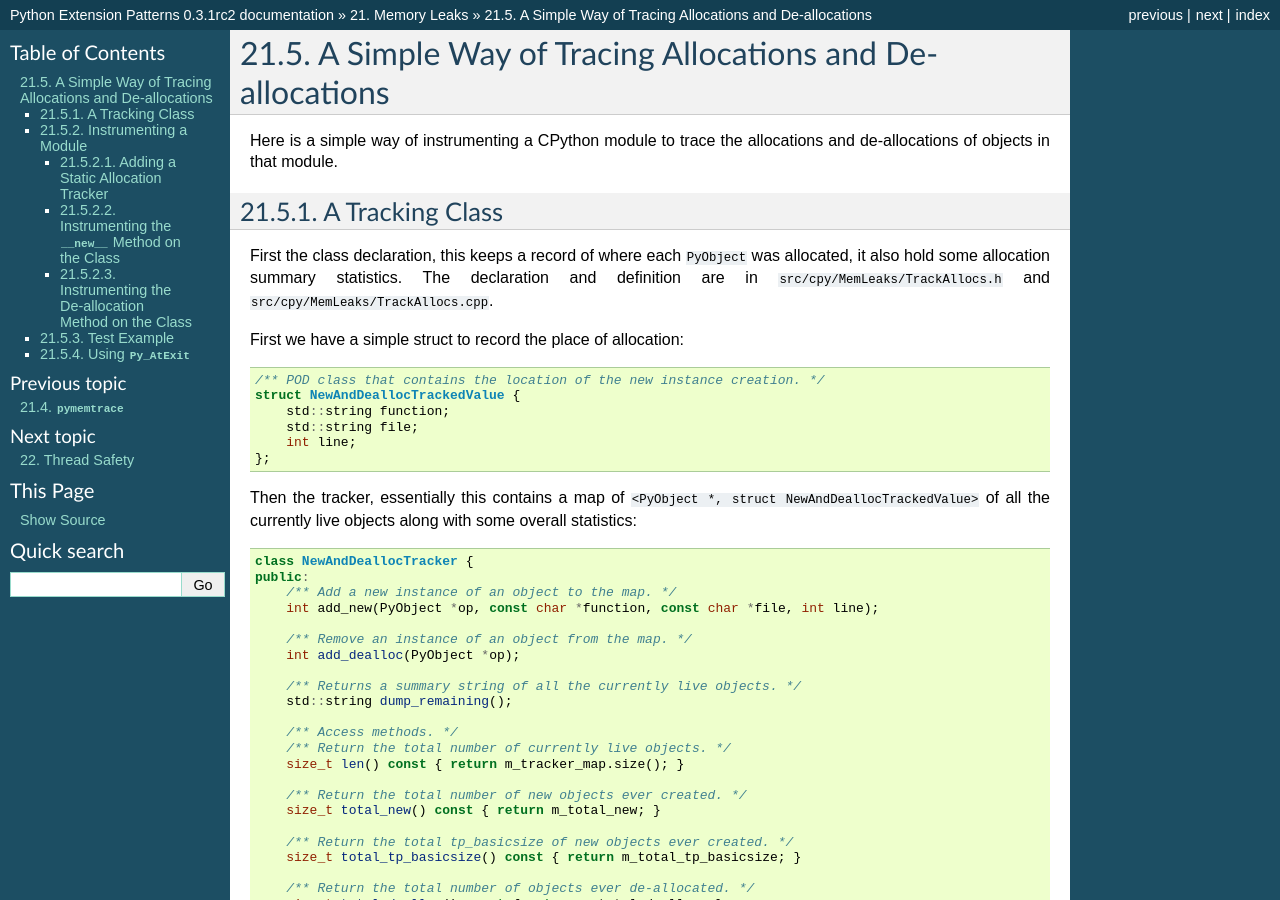
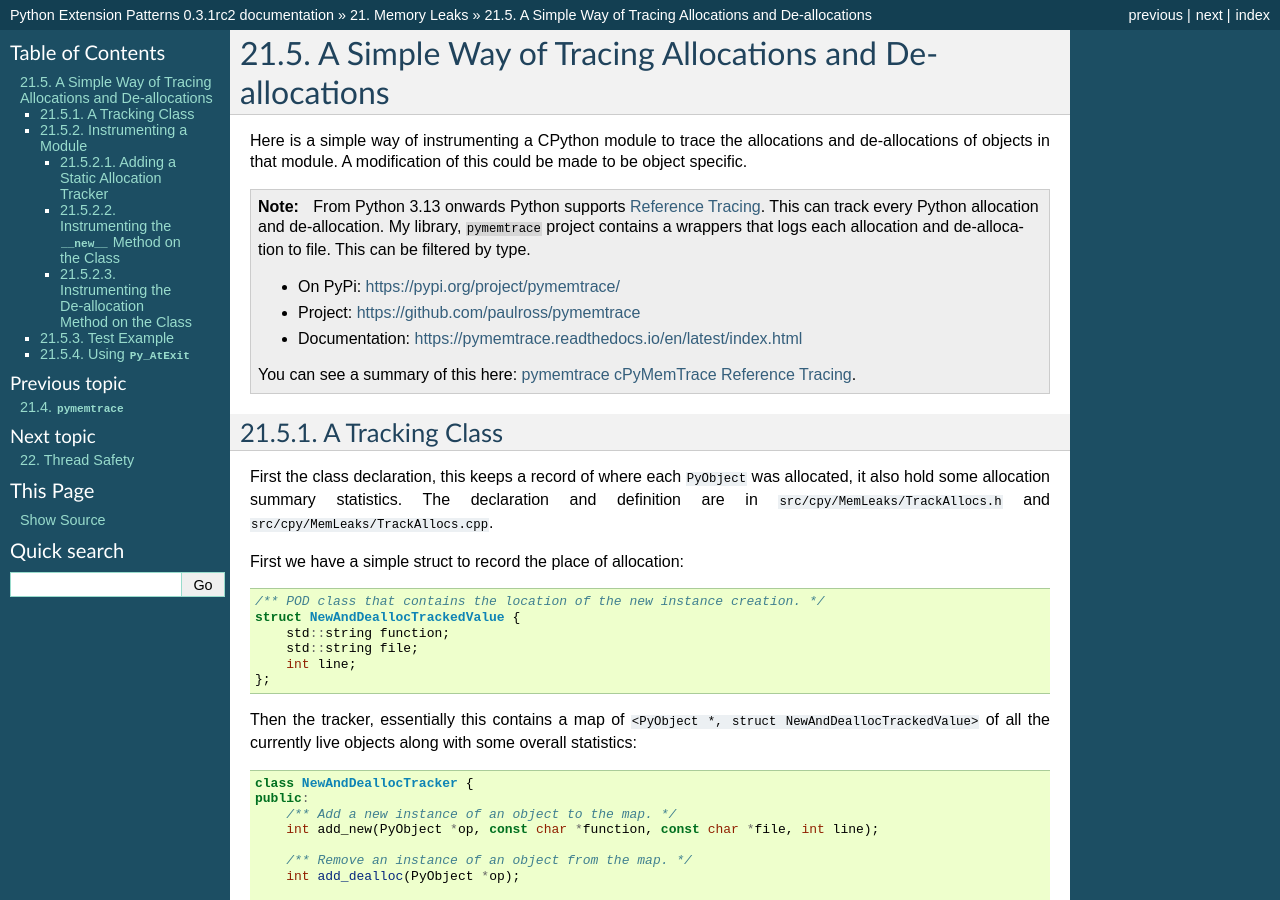
Before and after one commit to paulross/PythonExtensionPatterns, a Sphinx documentation site: the page built from doc/sphinx/source/memory_leaks/trace_allocs.rst, in a window 1280 px wide and 900 px high. Built offline with Sphinx 7.4.7, drawn with Linux system fonts in a browser that asks for light colours.

Commit message:
Add a further documentation note about pymemtrace Reference Tracing.

```diff
--- a/doc/sphinx/source/memory_leaks/pymemtrace.rst
+++ b/doc/sphinx/source/memory_leaks/pymemtrace.rst
@@ -419,6 +419,8 @@ Tracers can be nested such as this and each level gets logged to its own file, f
             pass
         # Do stuff at stack level 0
         # This gets logged again into: "20241107_195847_62264_P_0_PY3.13.0b3.log"
+
+.. _chapter_memory_leaks.pymemtrace.reference_tracing:
 
 ``pymemtrace`` cPyMemTrace Reference Tracing
 ================================================
--- a/doc/sphinx/source/memory_leaks/trace_allocs.rst
+++ b/doc/sphinx/source/memory_leaks/trace_allocs.rst
@@ -17,6 +17,21 @@ A Simple Way of Tracing Allocations and De-allocations
 
 Here is a simple way of instrumenting a CPython module to trace the allocations and de-allocations of
 objects in that module.
+A modification of this could be made to be object specific.
+
+.. note::
+
+    From Python 3.13 onwards Python supports
+    `Reference Tracing <https://docs.python.org/3/c-api/profiling.html#reference-tracing>`_.
+    This can track every Python allocation and de-allocation.
+    My library, ``pymemtrace`` project contains a wrappers that logs each allocation
+    and de-allocation to file. This can be filtered by type.
+
+    * On PyPi: `<https://pypi.org/project/pymemtrace/>`_
+    * Project: `<https://github.com/paulross/pymemtrace>`_
+    * Documentation: `<https://pymemtrace.readthedocs.io/en/latest/index.html>`_
+
+    You can see a summary of this here: :ref:`chapter_memory_leaks.pymemtrace.reference_tracing`.
 
 A Tracking Class
 ======================================================
```
